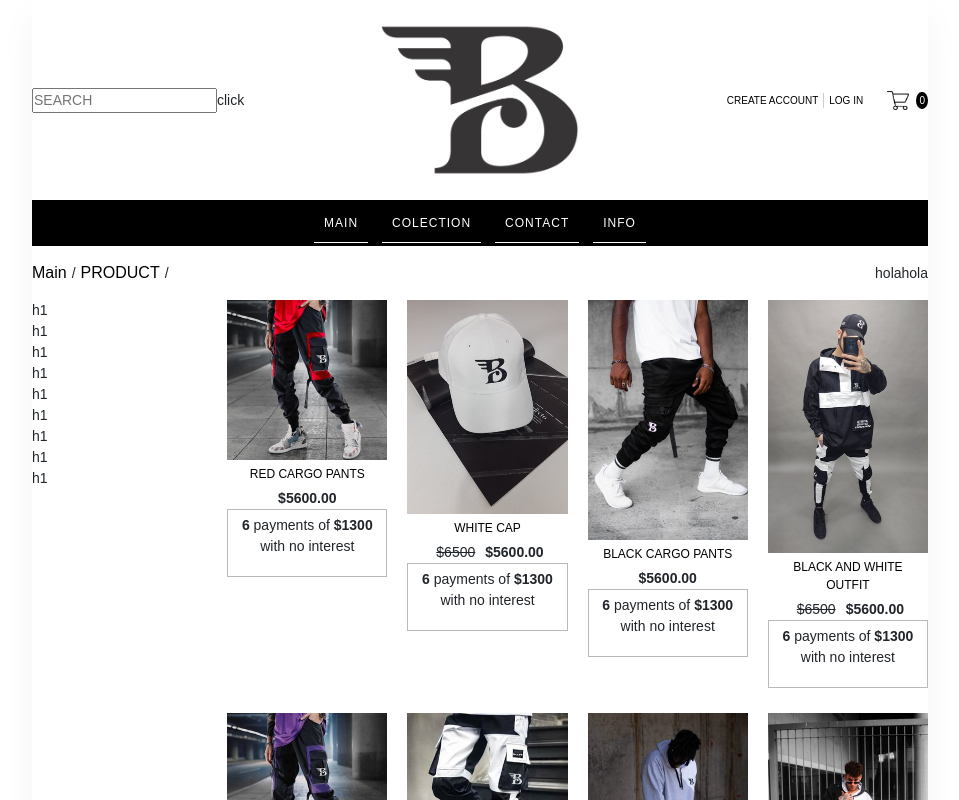
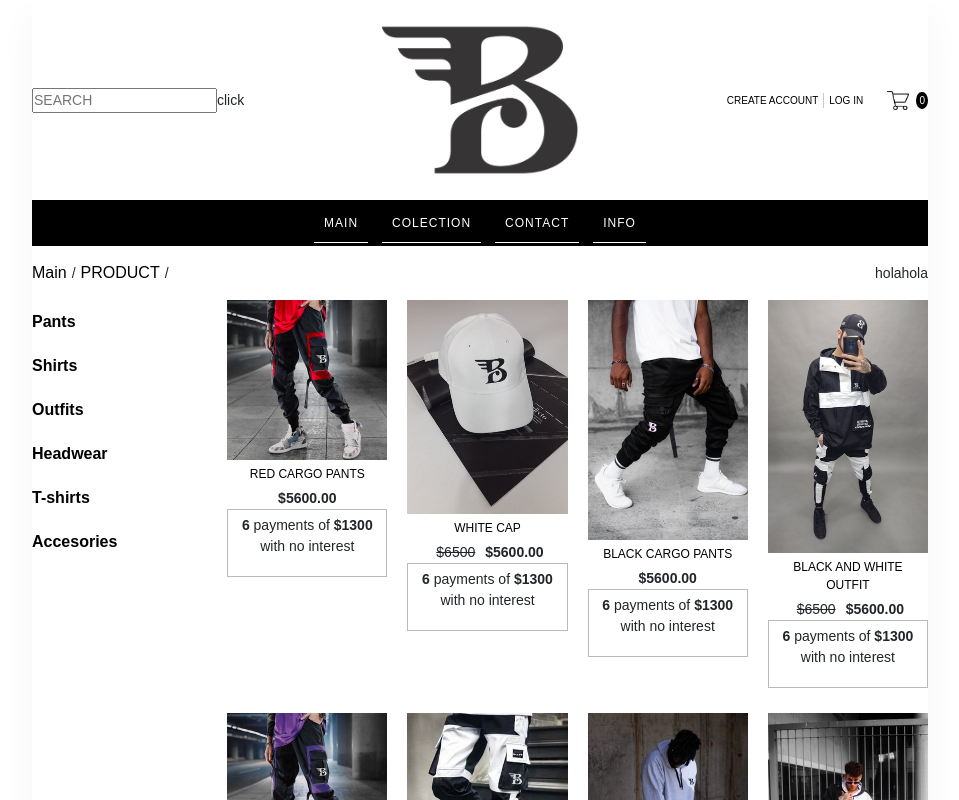
Before and after one commit to EdRafCas/Store_cart_react, a React (Create React App) app: page /Colection in a window 1280 px wide. Shown: the top 800 px of the page, without its empty margins (160-1119 px from the left). Built offline with nearby package versions, Linux system fonts and the light colour scheme; what webfontloader would draw is missing.

Commit message:
setting pages index

```diff
--- a/src/Components/Colection.js
+++ b/src/Components/Colection.js
@@ -1,8 +1,9 @@
 import React from 'react';
 import styled from 'styled-components';
 import ProductGallery from './ProductGallery';
-import {RedirectButtom,Separator,DirectionProduct} from '../Elements/ElementsProductList';
-import {Link} from "react-router-dom";
+
+import {RedirectButtom,Separator,DirectionProduct,FilterRoute} from '../Elements/ElementsProductList';
+
 
 const GalleryContainer = styled.div`
       width: 100%;
@@ -58,18 +59,15 @@ const Colection = () => {
                   </HeadBarContainer>
 
                   <GalleryContainer>
-                        <FilterBar>
-                              <div>h1</div>
-                              <div>h1</div>
-                              <div>h1</div>
-                              <div>h1</div>
-                              <div>h1</div>
-                              <div>h1</div>
-                              <div>h1</div>
-                              <div>h1</div>
-                              <div>h1</div>
-                        </FilterBar>
-                        <ProductGallery/>
+                              <FilterBar>
+                                    <FilterRoute to="/">Pants</FilterRoute>
+                                    <FilterRoute to="/Main">Shirts</FilterRoute>
+                                    <FilterRoute to="/Main">Outfits</FilterRoute>
+                                    <FilterRoute to="/Main">Headwear</FilterRoute>
+                                    <FilterRoute to="/Main">T-shirts</FilterRoute>
+                                    <FilterRoute to="/Main">Accesories</FilterRoute>
+                              </FilterBar>
+                              <ProductGallery/>
                   </GalleryContainer>
             </ColectionContainer>
 
--- a/src/Elements/ElementsProductList.js
+++ b/src/Elements/ElementsProductList.js
@@ -6,6 +6,20 @@ const RedirectButtom =styled(Link)`
       display:inline-block;
       width:auto;
       padding:15px 0px 15px 0px;
+      text-decoration:none;
+      color:#000;
+
+      &:hover{
+            text-decoration:underline;
+            color:#000;
+      }
+`
+const FilterRoute =styled(Link)`
+      font-weight:bold;
+      font-size:16px;
+      display:inline-block;
+      width:auto;
+      padding:10px 0px 10px 0px;
       text-decoration:none;
       color:#000;
 
@@ -26,4 +40,4 @@ const DirectionProduct=styled.div`
 `
 
 
-export {RedirectButtom,Separator,DirectionProduct} ;
+export {RedirectButtom,Separator,DirectionProduct,FilterRoute} ;
```
